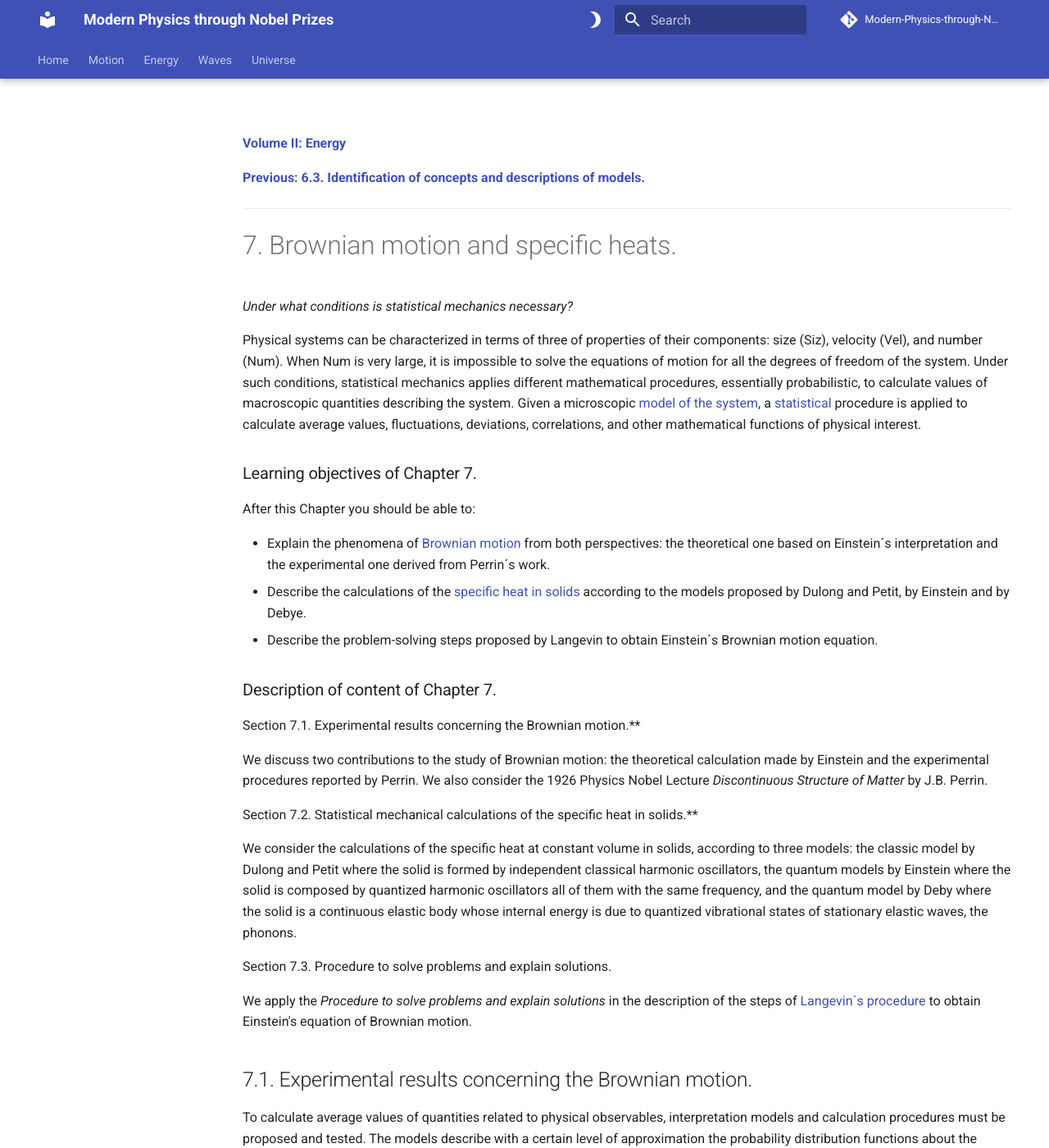
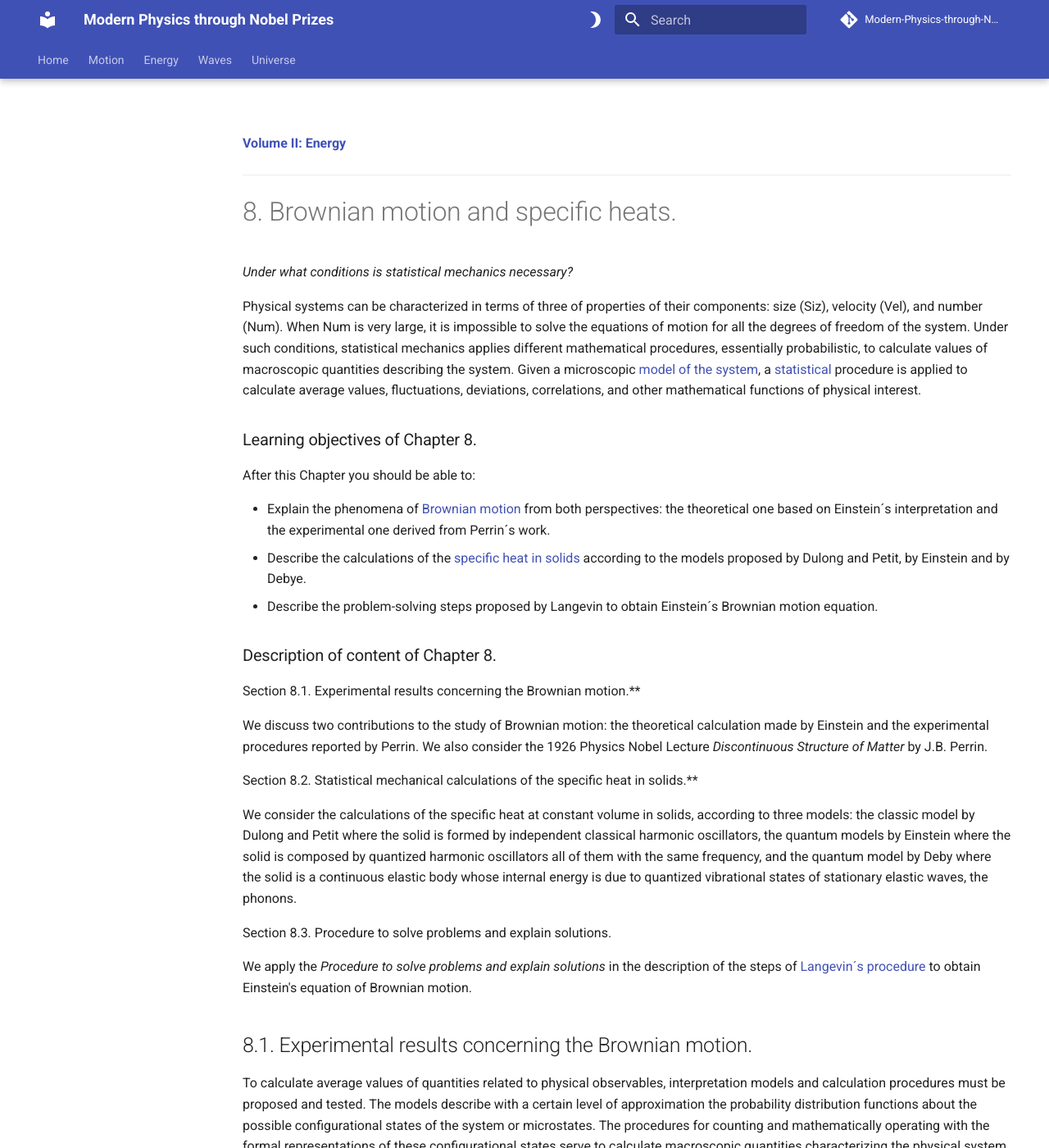
Before and after one commit to modphysnobel/modphysnobel.github.io, an MkDocs documentation site: the page built from docs/vol-II/vol-II-chap-8-sect-1.md, in a window 1280 px wide and 1400 px high. Shown: the whole window at 82% size. Built offline with MkDocs 1.6.1 and Material for MkDocs 9.7.7, drawn with Linux system fonts in a browser that asks for light colours; some web fonts are replaced; comment, search, counter and statistics services are not loaded; some of the changed text lies outside the part shown.

Commit message:
Update vol-II-chap-8-sect-1.md

```diff
--- a/docs/vol-II/vol-II-chap-8-sect-1.md
+++ b/docs/vol-II/vol-II-chap-8-sect-1.md
@@ -1,18 +1,16 @@
 
 [**Volume II: Energy**](./volume-II.md)
 
-[**Previous: 6.3. Identification of concepts and descriptions of models.**](./vol-II-chap-6-sect-3.md)
-
 ***
 
-# 7.  Brownian motion and specific heats.
+# 8.  Brownian motion and specific heats.
 
 
 *Under what conditions is statistical mechanics necessary?*
 
 Physical systems can be characterized in terms of three of properties of their components: size (Siz), velocity (Vel), and number (Num). When Num is very large, it is impossible to solve the equations of motion for all the degrees of freedom of the system. Under such conditions, statistical mechanics applies different mathematical procedures, essentially probabilistic, to calculate values of macroscopic quantities describing the system. Given a microscopic [model of the system](https://en.wikipedia.org/wiki/Systems_modeling), a [statistical](https://en.wikipedia.org/wiki/Statistics) procedure is applied to calculate average values, fluctuations, deviations, correlations, and other mathematical functions of physical interest.
 
-### Learning objectives of Chapter 7.
+### Learning objectives of Chapter 8.
 
 After this Chapter you should be able to:
 
@@ -20,21 +18,21 @@ After this Chapter you should be able to:
 - Describe the calculations of the [specific heat in solids](https://en.wikipedia.org/wiki/Specific_heat_capacity) according to the models proposed by Dulong and Petit, by Einstein and by Debye.
 - Describe the problem-solving steps proposed by Langevin to obtain Einstein´s Brownian motion equation.
 
-### Description of content of Chapter 7.
+### Description of content of Chapter 8.
 
-Section 7.1. Experimental results concerning the Brownian motion.**
+Section 8.1. Experimental results concerning the Brownian motion.**
 
 We discuss two contributions to the study of Brownian motion: the theoretical calculation made by Einstein and the experimental procedures reported by Perrin. We also consider the 1926 Physics Nobel Lecture *Discontinuous Structure of Matter* by J.B. Perrin.
 
-Section 7.2. Statistical mechanical calculations of the specific heat in solids.**
+Section 8.2. Statistical mechanical calculations of the specific heat in solids.**
 
 We consider the calculations of the specific heat at constant volume in solids, according to three models: the classic model by Dulong and Petit where the solid is formed by independent classical harmonic oscillators, the quantum models by Einstein where the solid is composed by quantized harmonic oscillators all of them with the same frequency, and the quantum model by Deby where the solid is a continuous elastic body whose internal energy is due to quantized vibrational states of stationary elastic waves, the phonons.
 
-Section 7.3. Procedure to solve problems and explain solutions.
+Section 8.3. Procedure to solve problems and explain solutions.
 
 We apply the *Procedure to solve problems and explain solutions* in the description of the steps of [Langevin´s procedure](https://en.wikipedia.org/wiki/Langevin_equation) to obtain Einstein's equation of Brownian motion.
 
-## 7.1. Experimental results concerning the Brownian motion.
+## 8.1. Experimental results concerning the Brownian motion.
 
 To calculate average values of quantities related to physical observables, interpretation models and calculation procedures must be proposed and tested. The models describe with a certain level of approximation the probability distribution functions about the possible configurational states of the system or microstates. The procedures for counting and mathematically operating with the formal representations of these configurational states serve to calculate macroscopic quantities characterizing the physical system.
 
@@ -143,7 +141,7 @@ In what follows, we include in three boxes information related to Brownian motio
 </p>
 
 
-!!! quote "Box 7.1. *Issues requiring explaining models in Perrin´s Lecture (1)*."
+!!! quote "Box 8.1. *Issues requiring explaining models in Perrin´s Lecture (1)*."
 
 	•	The appearance or disappearance of molecules in chemical reactions imply the existence of a small number of simple indestructible bodies which can always be recovered without any change in their nature: the atoms. <br>
 	•	The fundamental laws of chemistry concern the discontinuity between chemical species and their discontinuous variation according to the rule of multiple proportions. Understanding these laws requires that compounds molecules contain whole number of atoms. <br>
@@ -164,7 +162,7 @@ In what follows, we include in three boxes information related to Brownian motio
 	•	Einstein’s formulae were checked by seeing whether they led always to the same value for Avogadro’s number. <br>
 	•	Different values for the Avogadro’s number were obtained depending on the experimental procedure used: distribution of emulsions analogous to gases, emulsions analogous to liquids, fluctuations in concentrated emulsions, translational Brownian movement or rotational Brownian movement.
 
-!!! quote "Box 7.2. *Issues requiring explaining models in Perrin´s Lecture (2)*."
+!!! quote "Box 8.2. *Issues requiring explaining models in Perrin´s Lecture (2)*."
 
 	•	Avogadro’s number has been obtained by means of measurements relating other phenomena such as: critical opalescence, the blueness of the sky, light diffused by gases, black-body radiation, measurements of the electric charges of charged microscopic dust or radioactivity. <br>
 	•	The objective reality of molecules and atoms which was doubted twenty years ago, can today be accepted as a principle the consequences of which can always be proved. <br>
@@ -176,5 +174,3 @@ In what follows, we include in three boxes information related to Brownian motio
 	-- in 1923: interpretation of Rutherford transmutations of elements not as being the effect of an explosive disintegration but on the contrary, as an integration (the helium nucleus combines with the nucleus that it has hit, to form a radioactive atom which soon expels a proton, and that there finally remains an atom which is three units heavier than the atom that has been hit).
 
 ***
-
-[**Next: 7.2.  Statistical mechanical calculations of the specific heat in solids.**](./vol-II-chap-7-sect-2.md)
```
